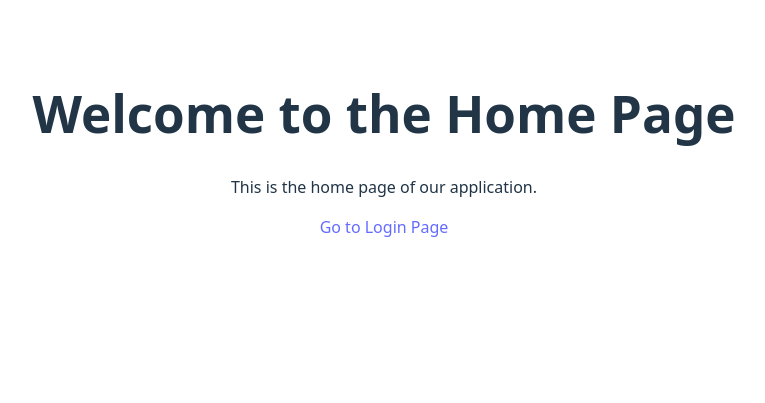
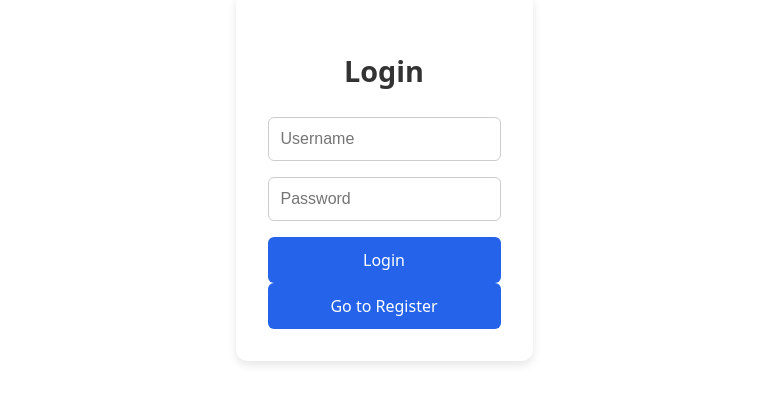
Before and after one commit to dimicmar1ija/FilmskiKutak, a React (Vite) app in the folder client/: page / in a window 1280 px wide. Shown: the part 255-658 px from the top of the page, without its empty margins (256-1021 px from the left). Built offline with nearby package versions, Linux system fonts and the light colour scheme.

Commit message:
Made login and register pages

```diff
--- a/client/package.json
+++ b/client/package.json
@@ -11,6 +11,7 @@
   },
   "dependencies": {
     "@tanstack/react-query": "^5.83.0",
+    "axios": "^1.10.0",
     "react": "^19.1.0",
     "react-dom": "^19.1.0",
     "react-router": "^7.7.0",
--- a/client/src/App.jsx
+++ b/client/src/App.jsx
@@ -1,15 +1,20 @@
 
 import './App.css'
+import Login from './components/Login'
+import { Register } from './components/Register'
 import { Home } from './pages/home'
-import { Login } from './pages/login'
-import { Routes, Route } from 'react-router-dom'
+import { Routes, Route} from 'react-router-dom'
 
 function App() {
   return (
 
     <Routes>
-      <Route path="/" element={<Home/>}/>
+      <Route path="/" element={<Login/>}/>
       <Route path="login" element={<Login />} />
+      <Route path="register" element={<Register />} />
+      <Route path="home" element={<Home />} />
+
+
     </Routes>
   )
 
--- /dev/null
+++ b/client/src/api/axiosInstance.jsx
@@ -0,0 +1,15 @@
+import axios from "axios";
+
+const axiosInstance = axios.create({
+  baseURL: "http://localhost:5132/api/",
+});
+
+axiosInstance.interceptors.request.use((config) => {
+  const token = localStorage.getItem("jwt");
+  if (token) {
+    config.headers.Authorization = `Bearer ${token}`;
+  }
+  return config;
+});
+
+export default axiosInstance;
--- /dev/null
+++ b/client/src/components/Login.css
@@ -0,0 +1,60 @@
+
+.login-container {
+  display: flex;
+  align-items: center;
+  justify-content: center;
+  min-height: 100vh;
+}
+
+.login-form {
+  background: white;
+  padding: 2rem;
+  border-radius: 12px;
+  box-shadow: 0 4px 10px rgba(0, 0, 0, 0.1);
+  width: 100%;
+  max-width: 400px;
+  display: flex;
+  flex-direction: column;
+}
+
+.login-form h2 {
+  text-align: center;
+  font-size: 1.8rem;
+  font-weight: 600;
+  margin-bottom: 1.5rem;
+  color: #333;
+}
+
+.login-form input {
+  padding: 0.75rem;
+  margin-bottom: 1rem;
+  border: 1px solid #ccc;
+  border-radius: 6px;
+  font-size: 1rem;
+}
+
+.login-form input:focus {
+  border-color: #2563eb; /* blue */
+  outline: none;
+  box-shadow: 0 0 0 2px rgba(37, 99, 235, 0.2);
+}
+
+.login-form button {
+  background: #2563eb; /* blue */
+  color: white;
+  padding: 0.75rem;
+  font-size: 1rem;
+  border: none;
+  border-radius: 6px;
+  cursor: pointer;
+  transition: background 0.3s ease;
+}
+
+.login-form button:hover {
+  background: #1d4ed8; /* darker blue */
+}
+
+.login-form button:disabled {
+  background: #9ca3af; /* gray */
+  cursor: not-allowed;
+}
--- /dev/null
+++ b/client/src/components/Login.jsx
@@ -0,0 +1,58 @@
+// components/Login.js
+import React, { useState, useContext } from "react";
+import { useMutation } from "@tanstack/react-query";
+import { AuthContext } from "../context/AuthContext";
+import { useNavigate } from "react-router-dom";
+import axios from "../api/axiosInstance";
+import "./Login.css"; // Import the CSS
+
+const Login = () => {
+  const [username, setUsername] = useState("");
+  const [password, setPassword] = useState("");
+  const { login } = useContext(AuthContext);
+  const navigate = useNavigate();
+
+  const mutation = useMutation({
+    mutationFn: () => axios.post("/Auth/login", { username, password }),
+    onSuccess: (res) => {
+      login(res.data.token);
+      navigate("/home");
+    },
+    onError: () => alert("Login failed"),
+  });
+
+  const handleSubmit = (e) => {
+    e.preventDefault();
+    mutation.mutate();
+  };
+
+  return (
+    <div className="login-container">
+      <form className="login-form" onSubmit={handleSubmit}>
+        <h2>Login</h2>
+        <input
+          value={username}
+          onChange={(e) => setUsername(e.target.value)}
+          placeholder="Username"
+        />
+        <input
+          type="password"
+          value={password}
+          onChange={(e) => setPassword(e.target.value)}
+          placeholder="Password"
+        />
+        <button type="submit" disabled={mutation.isLoading}>
+          {mutation.isLoading ? "Logging in..." : "Login"}
+        </button>
+        <button
+          type="button"
+          onClick={() => navigate("/register")}
+        >
+        Go to Register
+        </button>
+      </form>
+    </div>
+  );
+};
+
+export default Login;
--- /dev/null
+++ b/client/src/components/Register.jsx
@@ -0,0 +1,53 @@
+import { useState } from "react";
+import { useNavigate } from "react-router";
+import axios from "../api/axiosInstance";
+
+export const Register = () => {
+  const [username, setUsername] = useState("");
+  const [email, setEmail] = useState("");
+  const [password, setPassword] = useState("");
+  const navigate = useNavigate();
+
+  const handleRegister = async (e) => {
+    e.preventDefault();
+    try {
+      await axios.post("/auth/register", { username, email, password });
+      navigate("/login");
+    } catch (err) {
+      alert("Registration failed: " + err);
+    }
+  };
+
+  return (
+    <form onSubmit={handleRegister}>
+      <input
+        value={username}
+        onChange={(e) => setUsername(e.target.value)}
+        placeholder="Username"
+        required
+      />
+      <input
+        type="email"
+        value={email}
+        onChange={(e) => setEmail(e.target.value)}
+        placeholder="Email"
+        required
+      />
+      <input
+        type="password"
+        value={password}
+        onChange={(e) => setPassword(e.target.value)}
+        placeholder="Password"
+        required
+      />
+      <button type="submit">Register</button>
+      <button
+        type="button"
+        onClick={() => navigate("/login")}
+        style={{ marginLeft: "10px" }}
+      >
+        Go to Login
+      </button>
+    </form>
+  );
+};
--- /dev/null
+++ b/client/src/context/AuthContext.jsx
@@ -0,0 +1,25 @@
+// context/AuthContext.js
+import React, { createContext, useState } from "react";
+
+// eslint-disable-next-line react-refresh/only-export-components
+export const AuthContext = createContext();
+
+export const AuthProvider = ({ children }) => {
+  const [token, setToken] = useState(localStorage.getItem("jwt") || null);
+
+  const login = (jwt) => {
+    setToken(jwt);
+    localStorage.setItem("jwt", jwt);
+  };
+
+  const logout = () => {
+    setToken(null);
+    localStorage.removeItem("jwt");
+  };
+
+  return (
+    <AuthContext.Provider value={{ token, login, logout, isAuthenticated: !!token }}>
+      {children}
+    </AuthContext.Provider>
+  );
+};
--- a/client/src/main.jsx
+++ b/client/src/main.jsx
@@ -3,11 +3,20 @@ import { createRoot } from 'react-dom/client'
 import './index.css'
 import App from './App.jsx'
 import {BrowserRouter} from 'react-router'
+import { AuthProvider } from './context/AuthContext.jsx'
+import { QueryClient, QueryClientProvider } from '@tanstack/react-query'
+
+const queryClient = new QueryClient();
+
 
 createRoot(document.getElementById('root')).render(
   <StrictMode>
+    <QueryClientProvider client={queryClient}>
     <BrowserRouter>
-      <App />
+      <AuthProvider>
+        <App />
+      </AuthProvider>
     </BrowserRouter>
+    </QueryClientProvider>
   </StrictMode>,
 )
```
Also changed, not shown: client/src/components/Home.jsx (added, +11 -0 lines), 1 other file (tests, documents, lock files or other folders).
